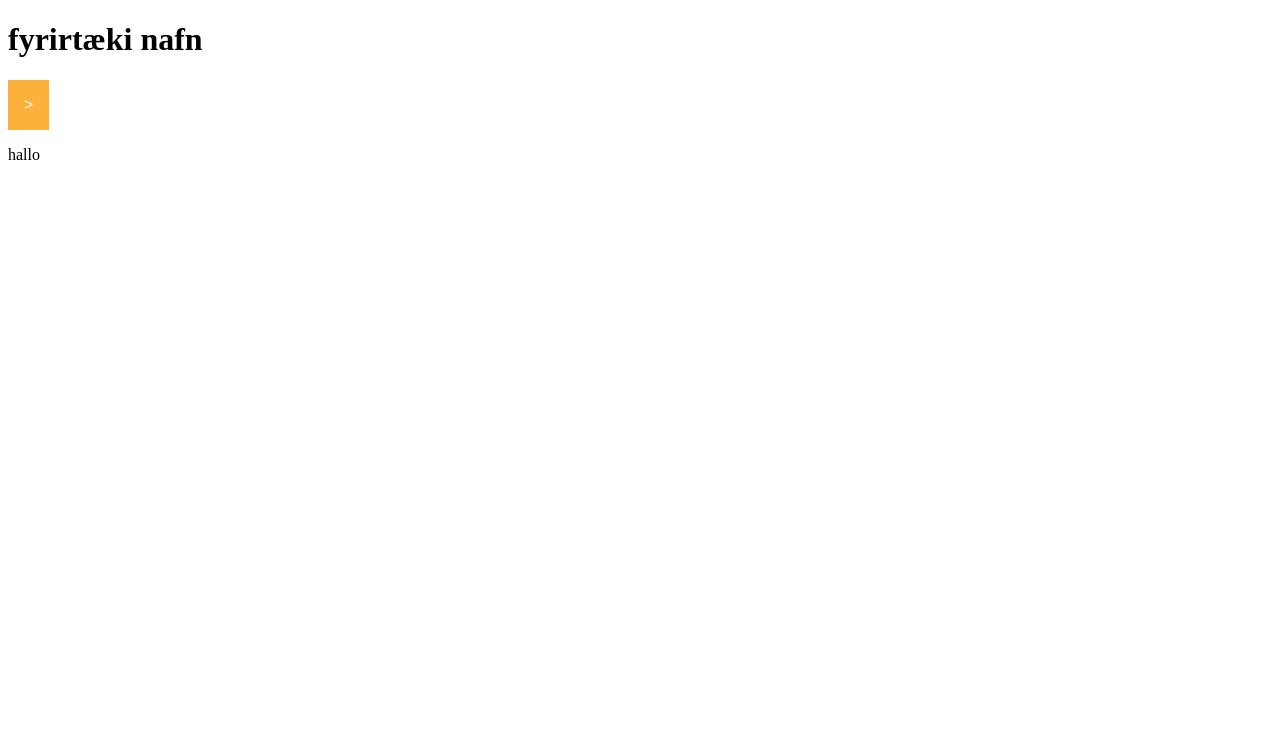
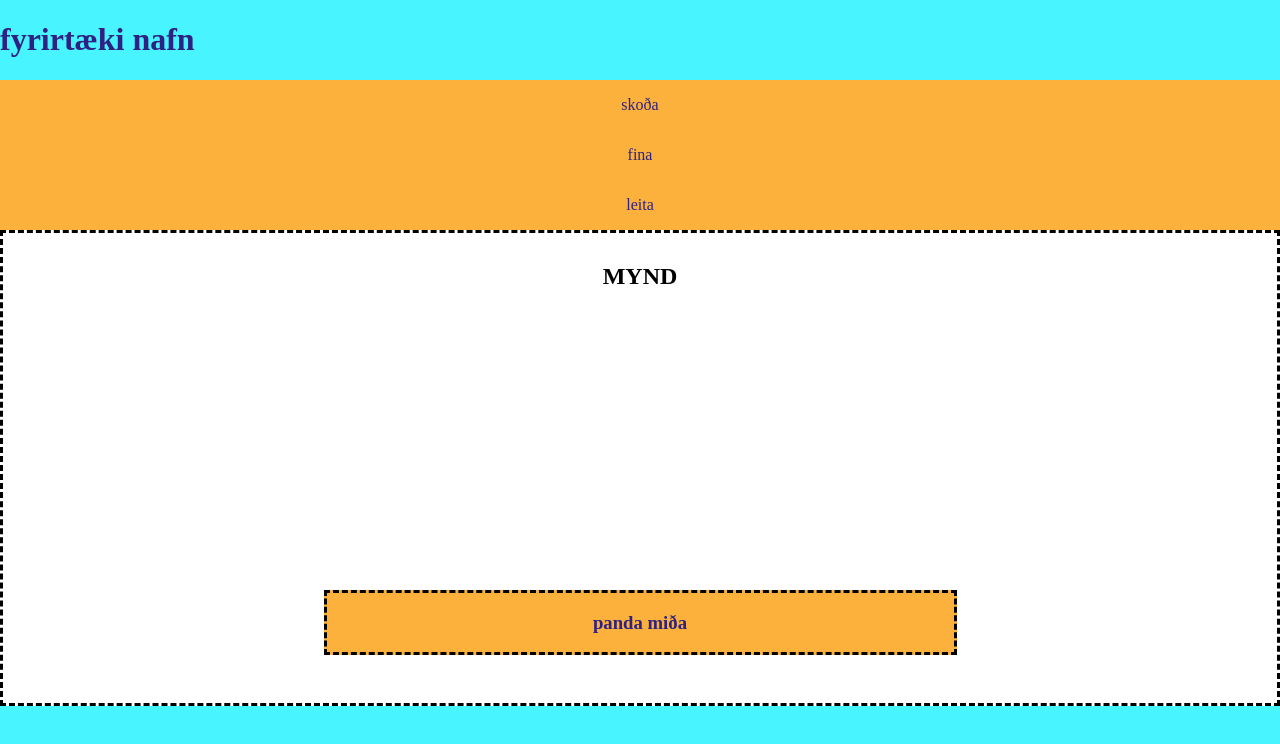
Before and after one commit to thordur-petur/vefhonun-2_v-1, a plain HTML site: page vefhonun2_verkefni_1.html in a window 1280 px wide. Drawn offline with Linux system fonts and the light colour scheme.

Commit message:
job for to day

```diff
--- /dev/null
+++ b/vefhonun2_verkefni-1_first-page.css
@@ -0,0 +1,16 @@
+.boton-section{
+    border: dashed black;
+    height: 450px;
+    margin: auto;
+    padding: 10px;
+}
+.boton-boton{
+    border: dashed black;
+    margin: auto;
+    margin-top: 300px;
+    height: auto;
+    width: 50%;
+    text-align: center;
+    background-color: rgb(251, 177, 60);
+    color: rgb(47, 33, 131);
+}
--- a/vefhonun2_verkefni-1_grid.css
+++ b/vefhonun2_verkefni-1_grid.css
@@ -1,32 +1,32 @@
+.col-border div{
+    border: dashed #943333;
+    text-align: center;
+    padding: 0.5em 0;
+    margin: 0.5em 0;
+}
 .col-1{
     display: grid;
     grid-template-columns: 1fr;
-    border: solid black;
-    text-align: center;
+
 }
 .col-2{
     display: grid;
     grid-template-columns: 1fr;
-    border: solid black;
-    text-align: center;
+
 }
 .col-3{
     display: grid;
     grid-template-columns: 1fr;
-    border: solid black;
-    text-align: center;
+
 }
 .col-4{
     display: grid;
     grid-template-columns: 1fr;
-    border: solid black;
-    text-align: center;
+
 }
 .col-5{
     display: grid;
     grid-template-columns: 1fr;
-    border: solid black;
-    text-align: center;
 }
 @media screen and (mid-width: 30em) {
 
--- a/vefhonun2_verkefni-1_veriables.css
+++ b/vefhonun2_verkefni-1_veriables.css
@@ -10,40 +10,3 @@ menu{
 .second-color{
     background-color: rgb(216, 17, 89);
 }
-
-.dropbtn {
-    background-color: rgb(251, 177, 60);
-    color: white;
-    padding: 16px;
-    font-size: 16px;
-    border: none;
-    cursor: pointer;
-  }
-
-  .dropdown {
-    position: right;
-    display: inline-block;
-  }
-
-
-  .dropdown-content {
-    display: none;
-    position: absolute;
-    background-color: rgb(251, 177, 60);
-    min-width: 160px;
-    box-shadow: 0px 8px 16px 0px rgb(0, 0, 0);
-    z-index: 1;
-  }
-
-
-  .dropdown-content a {
-    color: rgb(255, 255, 255);
-    padding: 12px 16px;
-    text-decoration: none;
-    display: block;
-  }
-
-
-  .dropdown-content a:hover {background-color: rgba(241, 150, 60);}
-
-  .dropdown:hover .dropbtn {background-color: rgb(241, 150, 60);}
--- a/vefhonun2_verkefni_1.html
+++ b/vefhonun2_verkefni_1.html
@@ -11,22 +11,25 @@
   <link href="vefhonun2_verkefni_1_base.css" rel="stylesheet">
   <link href="vefhonun2_verkefni-1_veriables.css" rel="stylesheet">
   <link href="vefhonun2_verkefni-1_grid.css" rel="stylesheet">
+  <link href="vefhonun2_verkefni-1_first-page.css" rel="stylesheet">
 </head>
-<header" class="main-color">
+<header>
   <h1>fyrirtæki nafn</h1>
-  <section class="menu">
-    <div class="dropdown">
-      <button class="dropbtn" id="Dropdown">></button>
-      <div class="dropdown-content">
-        <a href="#">Link 1</a>
-        <a href="#">Link 2</a>
-        <a href="#">Link 3</a>
-      </div>
-    </div>
-  </section>
 </header>
 <body>
-<p>hallo</p>
+  <div class="main-section">
+    <section class="selection">
+      <div class="col-1 col-border">
+      <p>skoða</p>
+      <p>fina</p>
+      <p>leita</p>
+    </div>
+    </section>
+<section class="boton-section">
+  <h1>MYND</h1>
+ <section class="boton-boton"> <h3>panda miða</h3></section>
+</section>
+</div>
 </body>
 
 </html>
--- a/vefhonun2_verkefni_1_base.css
+++ b/vefhonun2_verkefni_1_base.css
@@ -1,3 +1,21 @@
 html{
     scroll-behavior: smooth;
+    margin: 0;
+    padding: 0;
 }
+body{
+    margin: 0;
+    padding: 0;
+    background-color: rgb(71, 244, 255)
+}
+header{
+    color: rgb(47, 33, 131);
+}
+.main-section{
+    background-color: white ;
+    text-align: center;
+}
+.selection{
+    background-color:rgb(251, 177, 60) ;
+    color: rgb(47, 33, 131);
+}
```
